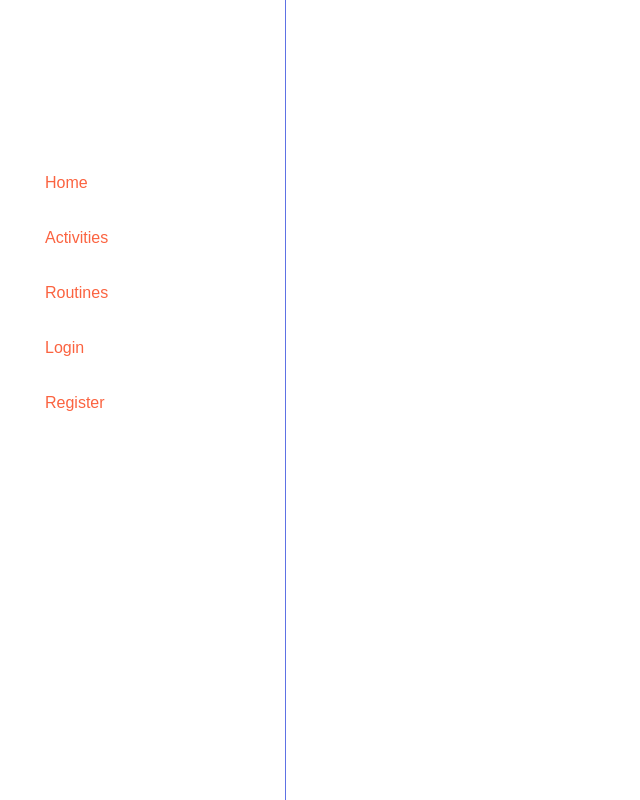
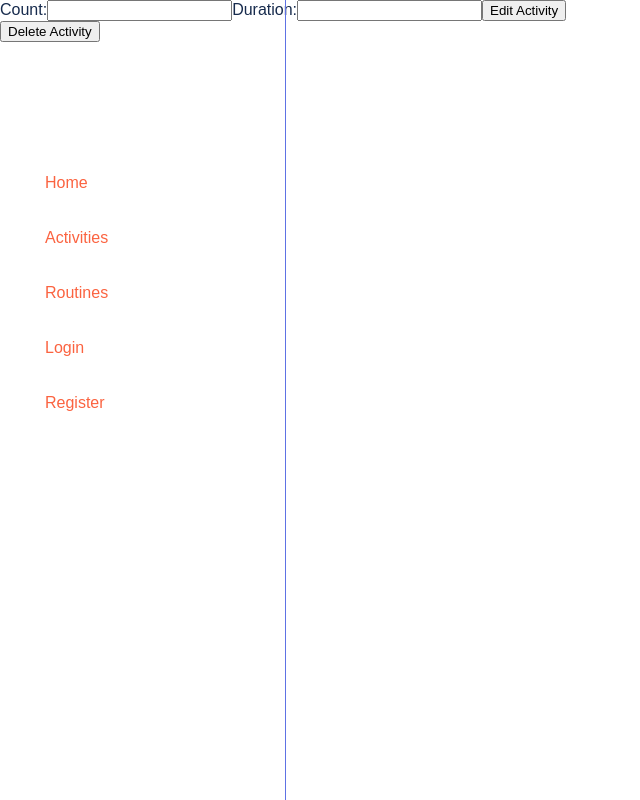
Before and after one commit to malgorze/move_it, a React (Create React App) app: page /routine_activities/edit/1 in a window 1280 px wide. Shown: the whole page, without its empty margins (0-640 px from the left). Built offline with nearby package versions, Linux system fonts and the light colour scheme; a web font is replaced by a local one.

Commit message:
can now update routine_activity and delete routine_activity

```diff
--- a/src/App.js
+++ b/src/App.js
@@ -1,7 +1,7 @@
 import "./App.css";
 import React from "react";
 import { Switch, Link, Route } from "react-router-dom";
-import { Home, Activities, Routines, Login, Register, EditRoutine, AddActivity } from "./components";
+import { Home, Activities, Routines, Login, Register, EditRoutine, AddActivity, EditActivityOnRoutine } from "./components";
 // import { userList } from "./api/index";
 function App() {
   return (
@@ -28,6 +28,7 @@ function App() {
           <Route exact path="/" component={Home} />
           <Route path="/activities" component={Activities} />
           <Route path="/routines/:routineId/activities" component={AddActivity} />
+          <Route path="/routine_activities/edit/:routineActivityId" component={EditActivityOnRoutine} />
           <Route path="/routines/edit/:routineId" component={EditRoutine} />
           <Route path="/routines" component={Routines} />
           <Route path="/login" component={Login} />
--- a/src/components/AddActivity.jsx
+++ b/src/components/AddActivity.jsx
@@ -1,12 +1,84 @@
-import React from "react";
-import { addActivityToRoutine } from "../api/api";
+import React, { useEffect, useState } from "react";
+import { Redirect } from "react-router-dom";
+import { addActivityToRoutine, getAllActivities } from "../api/api";
 
+const AddActivity = ({ match }) => {
+  const routineId = match.params.routineId;
+  const [allActivities, setAllActivities] = useState([]);
+  const [activityCount, setActivityCount] = useState();
+  const [activityDuration, setActivityDuration] = useState();
+  const [activityId, setActivityId] = useState();
+  const [addSuccess, setAddSuccess] = useState(false);
 
+  useEffect(() => {
+    async function fetchData() {
+      const activities = await getAllActivities();
+      setAllActivities(activities);
+    }
 
-const AddActivity = () => (<div>Hello</div>)
+    fetchData();
+  }, []);
 
+  const submitHandler = async (event) => {
+    event.preventDefault();
+    try {
+      const addedActivity = await addActivityToRoutine(
+        activityId,
+        activityCount,
+        activityDuration,
+        routineId
+      );
+      if (addedActivity) {
+        setAddSuccess(true);
+      }
+    } catch (error) {
+      throw error;
+    }
+  };
 
+  const dropdownHandler = () => {
+    const selectedValue = document.getElementById("activities").value;
+    setActivityId(selectedValue);
+  };
 
+  if (!allActivities) {
+    return "Loading...";
+  }
 
+  return (
+    <form onSubmit={submitHandler}>
+      <label>
+        Activity:
+        <select id="activities" onChange={dropdownHandler}>
+          {allActivities.map((activity) => (
+            <option key={activity.id} value={activity.id}>
+              {activity.name}
+            </option>
+          ))}
+        </select>
+      </label>
+      <label>Count:</label>
+      <input
+        type="number"
+        min="1"
+        onChange={(event) => {
+          event.preventDefault();
+          setActivityCount(event.target.value);
+        }}
+      />
+      <label>Duration:</label>
+      <input
+        type="number"
+        min="1"
+        onChange={(event) => {
+          event.preventDefault();
+          setActivityDuration(event.target.value);
+        }}
+      />
+      <button type="submit">Add Activity to Routine</button>
+      {addSuccess && <Redirect to="/routines" />}
+    </form>
+  );
+};
 
 export default AddActivity;
--- /dev/null
+++ b/src/components/EditActivityOnRoutine.jsx
@@ -0,0 +1,90 @@
+import React, { useState, useEffect } from "react";
+import { Redirect } from "react-router-dom";
+import { updateRoutineActivity, deleteRoutineActivity } from "../api/api";
+
+const EditActivityOnRoutine = ({ match }) => {
+  const currentRoutineActivityId = match.params.routineActivityId;
+  const [token, setToken] = useState(null);
+  const [routineActivityCount, setRoutineActivityCount] = useState();
+  const [routineActivityDuration, setRoutineActivityDuration] = useState();
+  const [editSuccess, setEditSuccess] = useState();
+
+  useEffect(() => {
+    async function fetchData() {
+      const localToken =
+        JSON.parse(localStorage.getItem("MoveItToken")) ?? null;
+      setToken(localToken);
+    }
+    fetchData();
+  }, []);
+
+  const submitHandler = async (event) => {
+    event.preventDefault();
+    if (!token) {
+      return <Redirect to="/routines" />;
+    }
+    try {
+      const addedActivity = await updateRoutineActivity(
+        routineActivityCount,
+        routineActivityDuration,
+        token,
+        currentRoutineActivityId
+      );
+      if (addedActivity) {
+        setEditSuccess(true);
+      }
+      console.log(addedActivity);
+    } catch (error) {
+      throw error;
+    }
+  };
+
+  const deleteHandler = async (event) => {
+    event.preventDefault();
+    try {
+      const deletedRoutineActivity = await deleteRoutineActivity(
+        token,
+        currentRoutineActivityId
+      );
+      if (deletedRoutineActivity) {
+        setEditSuccess(true);
+      }
+      console.log(deletedRoutineActivity);
+    } catch (error) {
+      throw error;
+    }
+  };
+
+  return (
+    <>
+      <form onSubmit={submitHandler}>
+        <label>Count:</label>
+        <input
+          type="number"
+          min="1"
+          onChange={(event) => {
+            event.preventDefault();
+            setRoutineActivityCount(event.target.value);
+          }}
+        />
+        <label>Duration:</label>
+        <input
+          type="number"
+          min="1"
+          onChange={(event) => {
+            event.preventDefault();
+            setRoutineActivityDuration(event.target.value);
+          }}
+        />
+        <button type="submit">Edit Activity</button>
+        {editSuccess && <Redirect to="/routines" />}
+      </form>
+      <form onSubmit={deleteHandler}>
+        <button type="submit">Delete Activity</button>
+        {editSuccess && <Redirect to="/routines" />}
+      </form>
+    </>
+  );
+};
+
+export default EditActivityOnRoutine;
--- a/src/components/EditRoutine.jsx
+++ b/src/components/EditRoutine.jsx
@@ -24,7 +24,6 @@ const EditRoutine = ({ match }) => {
       const localToken =
         JSON.parse(localStorage.getItem("MoveItToken")) ?? null;
       setToken(localToken);
-      console.log(localToken);
       try {
         if (localToken) {
           const currentUserData = await getUserData(localToken);
@@ -130,7 +129,9 @@ const EditRoutine = ({ match }) => {
         <button type="submit">Update Routine</button>
         {updateSuccess && <Redirect to="/routines" />}
       </form>
-      <button type="button" onClick={deleteHandler}>Delete Routine</button>
+      <button type="button" onClick={deleteHandler}>
+        Delete Routine
+      </button>
       {updateSuccess && <Redirect to="/routines" />}
     </div>
   );
--- a/src/components/NewRoutine.jsx
+++ b/src/components/NewRoutine.jsx
@@ -25,7 +25,8 @@ const NewRoutine = () => {
 
   return (
     <form onSubmit={submitHandler}>
-          <label>Routine Name:
+      <label>
+        Routine Name:
         <input
           type="text"
           onChange={(event) => {
--- a/src/components/Routines.jsx
+++ b/src/components/Routines.jsx
@@ -10,10 +10,8 @@ const Routines = (props) => {
   const [userData, setUserData] = useState();
   const [token, updateToken] = useState({});
 
-
   useEffect(() => {
     async function fetchRoutines() {
-
       const localToken =
         JSON.parse(localStorage.getItem("MoveItToken")) ?? null;
 
@@ -48,9 +46,9 @@ const Routines = (props) => {
         */
     <div>
       {token && <NewRoutine />}
-      <AllRoutines allRoutines={allRoutines}/>
+      <AllRoutines allRoutines={allRoutines} />
       {/* div for all of the logged-in user's routines */}
-      <UserRoutines userData={userData} userRoutines={userRoutines}/>
+      <UserRoutines userData={userData} userRoutines={userRoutines} />
     </div>
   );
 };
--- a/src/components/UserRoutines.jsx
+++ b/src/components/UserRoutines.jsx
@@ -1,7 +1,8 @@
 import React from "react";
 import { Link } from "react-router-dom";
+// import { deleteRoutineActivity } from "../api/api";
 
-const UserRoutines = ({userData, userRoutines}) => (
+const UserRoutines = ({ userData, userRoutines }) => (
   <div>
     {userData && <h1>{userData.username}'s Routines</h1>}
     {userData &&
@@ -23,14 +24,29 @@ const UserRoutines = ({userData, userRoutines}) => (
                   Count: {activity.count}{" "}
                   {activity.count === 1 ? "rep" : "reps"}
                 </li>
+                <Link
+                  to={{
+                    pathname: `/routine_activities/edit/${activity.routineActivityId}`,
+                  }}
+                >
+                  Edit/Delete Activity
+                </Link>
               </>
             ))}
-                <Link to={{
-                    pathname: `/routines/edit/${routine.id}`
-                }}>Edit/Delete Routine</Link>
-                <Link to={{
-                    pathname: `/routines/${routine.id}/activities`
-                }}>Add Activity</Link>
+          <Link
+            to={{
+              pathname: `/routines/edit/${routine.id}`,
+            }}
+          >
+            Edit/Delete Routine
+          </Link>
+          <Link
+            to={{
+              pathname: `/routines/${routine.id}/activities`,
+            }}
+          >
+            Add Activity
+          </Link>
         </div>
       ))}
   </div>
--- a/src/components/index.js
+++ b/src/components/index.js
@@ -6,3 +6,4 @@ export { default as Register } from "./Register";
 export { default as Login } from "./Login";
 export { default as EditRoutine } from "./EditRoutine";
 export { default as AddActivity } from "./AddActivity";
+export { default as EditActivityOnRoutine } from "./EditActivityOnRoutine";
--- a/src/components/routines.jsx
+++ b/src/components/routines.jsx
@@ -10,10 +10,8 @@ const Routines = (props) => {
   const [userData, setUserData] = useState();
   const [token, updateToken] = useState({});
 
-
   useEffect(() => {
     async function fetchRoutines() {
-
       const localToken =
         JSON.parse(localStorage.getItem("MoveItToken")) ?? null;
 
@@ -48,9 +46,9 @@ const Routines = (props) => {
         */
     <div>
       {token && <NewRoutine />}
-      <AllRoutines allRoutines={allRoutines}/>
+      <AllRoutines allRoutines={allRoutines} />
       {/* div for all of the logged-in user's routines */}
-      <UserRoutines userData={userData} userRoutines={userRoutines}/>
+      <UserRoutines userData={userData} userRoutines={userRoutines} />
     </div>
   );
 };
```
Lines whose indentation alone changed are shown as unchanged.
